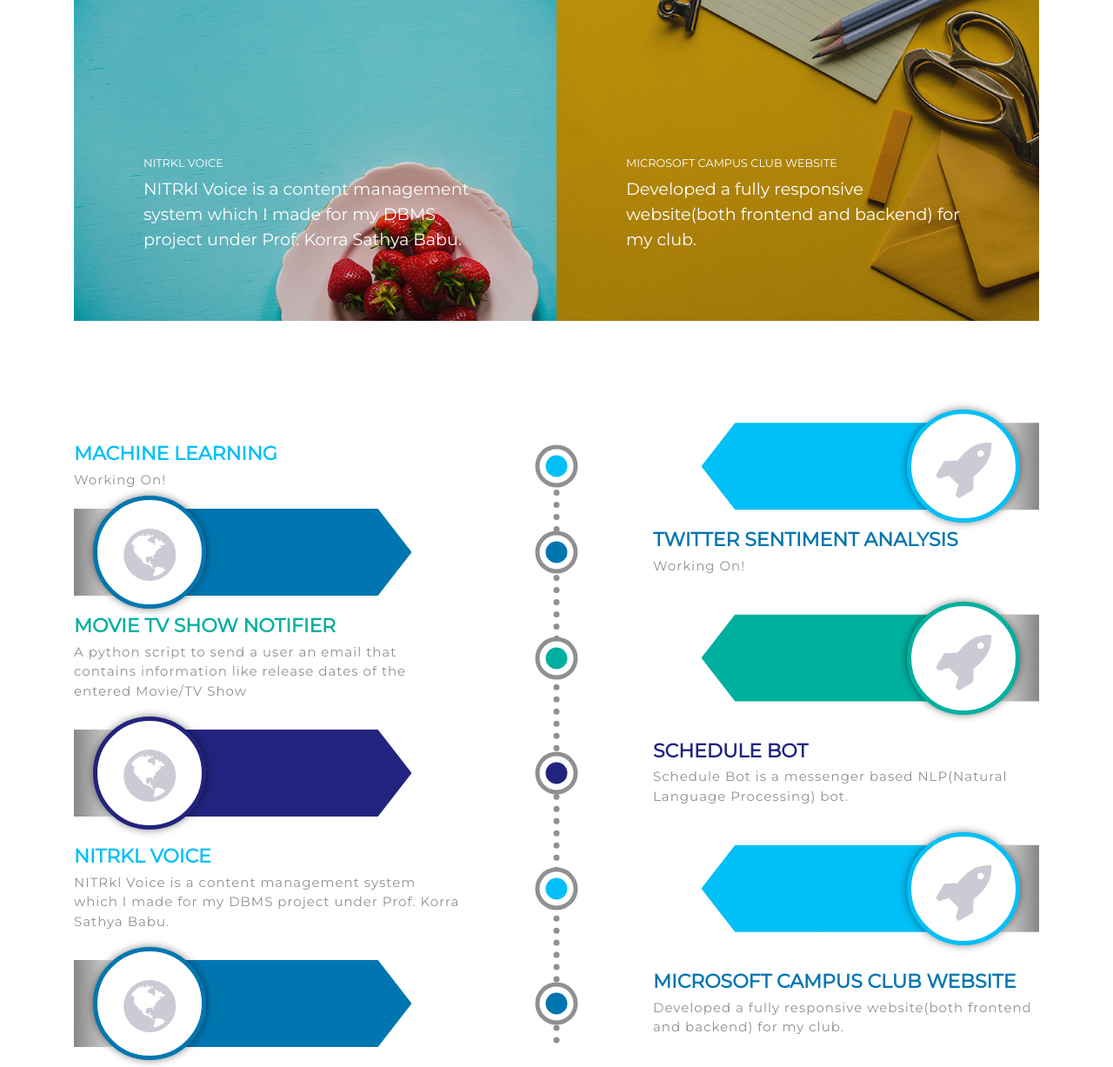
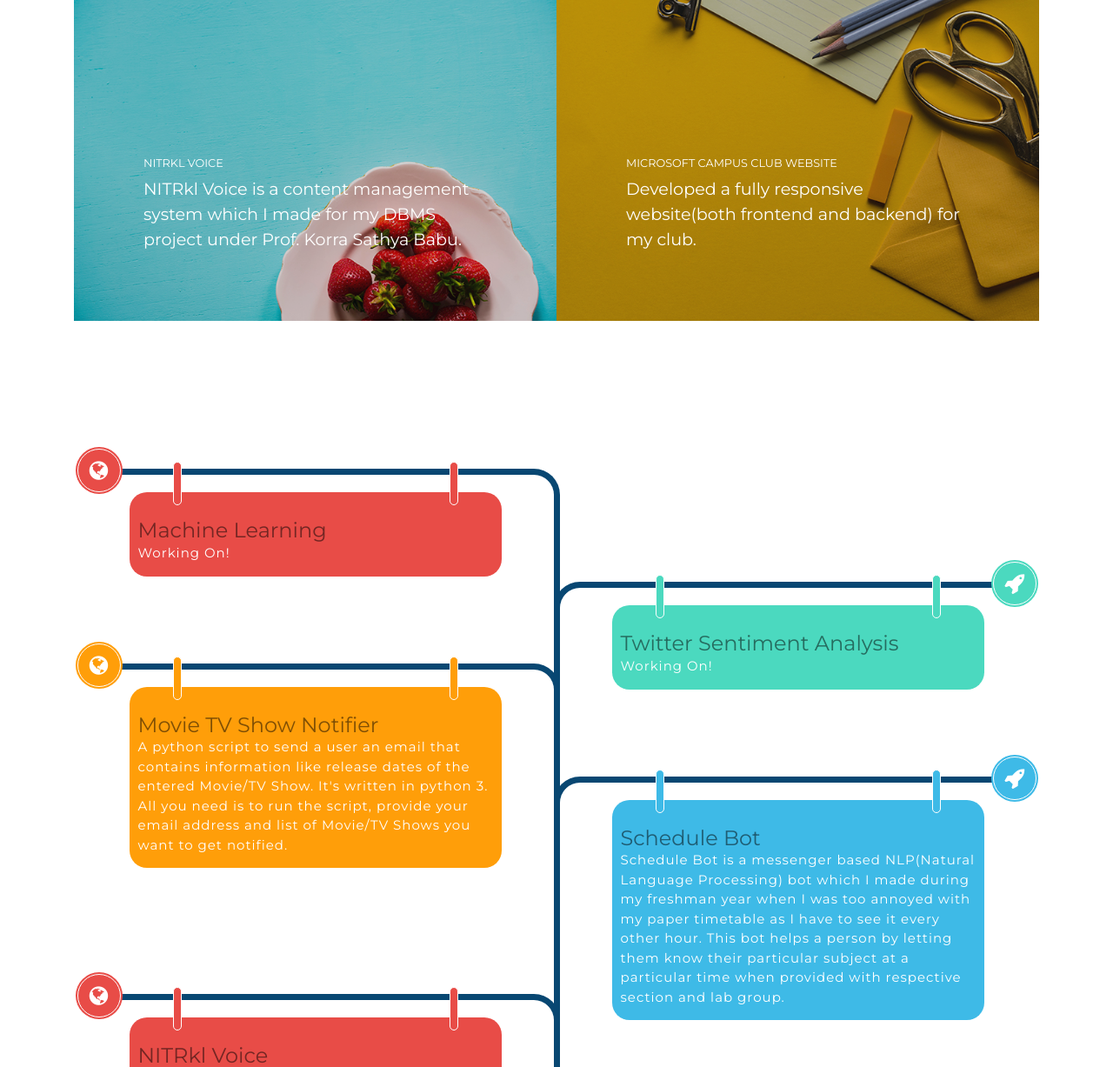
Before and after one commit to nguptaa/personal, a PHP site: page / in a window 1280 px wide. Shown: the part 1767-2994 px from the top of the page at 87% size. Run offline with PHP 8.4, Linux system fonts and the light colour scheme.

Commit message:
Modifications

```diff
--- a/assets/css/style.css
+++ b/assets/css/style.css
@@ -368,240 +368,186 @@ footer.footer .social-link:hover {
 }
 
 .main-timeline {
+  padding-top: 50px;
+  overflow: hidden;
   position: relative;
 }
 
 .main-timeline:before {
-  content: '';
-  height: 90%;
-  width: 1px;
-  border-left: 7px dotted #909090;
-  transform: translatex(-50%);
+  content: "";
+  width: 7px;
+  height: 100%;
+  background: #084772;
+  margin: 0 auto;
   position: absolute;
-  left: 50%;
-  top: 60px;
+  top: 80px;
+  left: 0;
+  right: 0;
 }
 
 .main-timeline .timeline {
-  margin-bottom: 5px;
-  padding: 20px 0;
+  width: 50%;
+  float: left;
+  padding: 20px 60px;
+  border-top: 7px solid #084772;
+  border-right: 7px solid #084772;
+  border-radius: 0 30px 0 0;
   position: relative;
-  z-index: 1;
+  right: -3.5px;
 }
 
-.main-timeline .timeline:before,
-.main-timeline .timeline:after {
-  content: '';
-  height: 25px;
-  width: 25px;
-  background-color: #01C0F7;
+.main-timeline .icon {
+  display: block;
+  width: 50px;
+  height: 50px;
+  line-height: 50px;
   border-radius: 50%;
-  box-shadow: 0 0 0 7px #fff, 0 0 0 12px #909090;
-  transform: translateX(-50%) translateY(-50%);
+  background: #e84c47;
+  border: 1px solid #fff;
+  text-align: center;
+  font-size: 25px;
+  color: #fff;
+  box-shadow: 0 0 0 2px #e84c47;
   position: absolute;
-  left: 50%;
-  top: 50%;
-  z-index: -1;
-}
-
-.main-timeline .timeline:after {
-  width: 35%;
-  height: 100px;
-  border-radius: 0;
-  left: auto;
-  right: 0;
-  top: 50%;
-  transform: translateX(0) translateY(-50%);
-  -webkit-clip-path: polygon(10% 0, 0 50%, 10% 100%, 100% 100%, 100% 0);
-  clip-path: polygon(10% 0, 0 50%, 10% 100%, 100% 100%, 100% 0);
+  top: -30px;
+  left: 0;
 }
 
 .main-timeline .timeline-content {
   display: block;
+  padding: 30px 10px 10px;
+  border-radius: 20px;
+  background: #e84c47;
+  color: #fff;
+  position: relative;
 }
 
 .main-timeline .timeline-content:hover {
   text-decoration: none;
+  color: #fff;
+}
+
+.main-timeline .timeline-content:before,
+.main-timeline .timeline-content:after {
+  content: "";
+  display: block;
+  width: 10px;
+  height: 50px;
+  border-radius: 10px;
+  background: #e84c47;
+  border: 1px solid #fff;
+  position: absolute;
+  top: -35px;
+  left: 50px;
 }
 
 .main-timeline .timeline-content:after {
-  content: '';
-  display: block;
-  clear: both;
+  left: auto;
+  right: 50px;
 }
 
-.main-timeline .content {
-  display: inline-block;
-  float: left;
-  width: 40%;
-  color: #909090;
-  position: relative;
+.main-timeline .title {
+  font-size: 24px;
+  margin: 0;
 }
 
 .main-timeline .description {
   font-size: 15px;
   letter-spacing: 1px;
-  margin: 0;
-}
-
-.main-timeline .title {
-  font-size: 22px;
-  font-weight: 600;
-  color: #01C0F7;
-  text-transform: uppercase;
   margin: 0 0 5px 0;
 }
 
-.timeline-icon {
-  height: 130px;
-  width: 130px;
-  font-size: 70px;
-  color: #01C0F7;
-  text-align: center;
-  line-height: 127px;
-  background-color: #fff;
-  border: 5px solid #01C0F7;
-  border-radius: 50%;
-  box-shadow: 0 0 10px rgba(0, 0, 0, 0.5);
-  position: absolute;
-  right: 2%;
-  top: 50%;
-  transform: translateY(-50%);
+.main-timeline .timeline:nth-child(2n) {
+  border-right: none;
+  border-left: 7px solid #084772;
+  border-radius: 30px 0 0 0;
+  right: auto;
+  left: -3.5px;
 }
 
-.main-timeline .timeline:nth-child(even):after {
-  right: auto;
-  left: 0;
-  transform: translateX(0) translateY(-50%) rotate(180deg);
+.main-timeline .timeline:nth-child(2n) .icon {
+  left: auto;
+  right: 0;
 }
 
-.main-timeline .timeline:nth-child(even) .content {
-  float: right;
+.main-timeline .timeline:nth-child(2) {
+  margin-top: 130px;
 }
 
-.main-timeline .timeline:nth-child(even) .timeline-icon {
-  right: auto;
-  left: 2%;
+.main-timeline .timeline:nth-child(odd) {
+  margin: -130px 0 30px 0;
 }
 
-.main-timeline .timeline:nth-child(4n+1):after {
-  background: linear-gradient(to right, #01C0F7, #01C0F7, #01C0F7, #01C0F7, #01C0F7, transparent, #868686);
+.main-timeline .timeline:nth-child(even) {
+  margin-bottom: 80px;
 }
 
-.main-timeline .timeline:nth-child(4n+2):before {
-  background-color: #0076B0;
+.main-timeline .timeline:first-child,
+.main-timeline .timeline:last-child:nth-child(even) {
+  margin: 0 0 30px 0;
 }
 
-.main-timeline .timeline:nth-child(4n+2):after {
-  background: linear-gradient(to right, #0076B0, #0076B0, #0076B0, #0076B0, #0076B0, transparent, #868686);
+.main-timeline .timeline:nth-child(2n) .timeline-content,
+.main-timeline .timeline:nth-child(2n) .timeline-content:before,
+.main-timeline .timeline:nth-child(2n) .timeline-content:after,
+.main-timeline .timeline:nth-child(2n) .icon {
+  background: #4bd9bf;
 }
 
-.main-timeline .timeline:nth-child(4n+2) .timeline-icon {
-  color: #0076B0;
-  border-color: #0076B0;
+.main-timeline .timeline:nth-child(2n) .icon {
+  box-shadow: 0 0 0 2px #4bd9bf;
 }
 
-.main-timeline .timeline:nth-child(4n+2) .title {
-  color: #0076B0;
+.main-timeline .timeline:nth-child(3n) .timeline-content,
+.main-timeline .timeline:nth-child(3n) .timeline-content:before,
+.main-timeline .timeline:nth-child(3n) .timeline-content:after,
+.main-timeline .timeline:nth-child(3n) .icon {
+  background: #ff9e09;
 }
 
-.main-timeline .timeline:nth-child(4n+3):before {
-  background-color: #00B09E;
+.main-timeline .timeline:nth-child(3n) .icon {
+  box-shadow: 0 0 0 2px #ff9e09;
 }
 
-.main-timeline .timeline:nth-child(4n+3):after {
-  background: linear-gradient(to right, #00B09E, #00B09E, #00B09E, #00B09E, #00B09E, transparent, #868686);
+.main-timeline .timeline:nth-child(4n) .timeline-content,
+.main-timeline .timeline:nth-child(4n) .timeline-content:before,
+.main-timeline .timeline:nth-child(4n) .timeline-content:after,
+.main-timeline .timeline:nth-child(4n) .icon {
+  background: #3ebae7;
 }
 
-.main-timeline .timeline:nth-child(4n+3) .timeline-icon {
-  color: #00B09E;
-  border-color: #00B09E;
+.main-timeline .timeline:nth-child(4n) .icon {
+  box-shadow: 0 0 0 2px #3ebae7;
 }
 
-.main-timeline .timeline:nth-child(4n+3) .title {
-  color: #00B09E;
-}
+@media only screen and (max-width: 767px) {
+  .main-timeline:before {
+    left: 0;
+    right: auto;
+  }
 
-.main-timeline .timeline:nth-child(4n+4):before {
-  background-color: #22237E;
-}
+  .main-timeline .timeline,
+  .main-timeline .timeline:nth-child(even),
+  .main-timeline .timeline:nth-child(odd) {
+    width: 100%;
+    float: none;
+    padding: 20px 30px;
+    margin: 0 0 30px 0;
+    border-right: none;
+    border-left: 7px solid #084772;
+    border-radius: 30px 0 0 0;
+    right: auto;
+    left: 0;
+  }
 
-.main-timeline .timeline:nth-child(4n+4):after {
-  background: linear-gradient(to right, #22237E, #22237E, #22237E, #22237E, #22237E, transparent, #868686);
-}
-
-.main-timeline .timeline:nth-child(4n+4) .timeline-icon {
-  color: #22237E;
-  border-color: #22237E;
-}
-
-.main-timeline .timeline:nth-child(4n+4) .title {
-  color: #22237E;
-}
-
-@media screen and (max-width:990px) {
-  .main-timeline:before {
-    top: 75px;
+  .main-timeline .icon {
+    left: auto;
+    right: 0;
   }
 }
 
-@media screen and (max-width:767px) {
-
-  .main-timeline:before,
-  .main-timeline .timeline:before {
-    display: none;
-  }
-
-  .main-timeline .timeline {
-    padding-top: 180px;
-    margin-bottom: 20px;
-  }
-
-  .main-timeline .timeline:nth-child(even):after,
-  .main-timeline .timeline:after {
-    height: 170px;
-    width: 100px;
-    top: 0;
-    right: 50%;
-    transform: translateY(0) translateX(50%);
-    -webkit-clip-path: polygon(50% 100%, 100% 90%, 100% 0, 0 0, 0 90%);
-    clip-path: polygon(50% 100%, 100% 90%, 100% 0, 0 0, 0 90%);
-  }
-
-  .main-timeline .timeline:nth-child(even):after {
-    left: auto;
-  }
-
-  .main-timeline .timeline:nth-child(4n+1)after {
-    background: linear-gradient(to top, #01C0F7, #01C0F7, #01C0F7, #01C0F7, #01C0F7, transparent, #868686, #868686);
-  }
-
-  .main-timeline .timeline:nth-child(4n+2):after {
-    background: linear-gradient(to bottom, #868686, #868686, transparent, #0076B0, #0076B0, #0076B0, #0076B0, #0076B0);
-  }
-
-  .main-timeline .timeline:nth-child(4n+3):after {
-    background: linear-gradient(to top, #00B09E, #00B09E, #00B09E, #00B09E, #00B09E, transparent, #868686, #868686);
-  }
-
-  .main-timeline .timeline:nth-child(4n+4):after {
-    background: linear-gradient(to bottom, #868686, #868686, transparent, #22237E, #22237E, #22237E, #22237E, #22237E);
-  }
-
-  .main-timeline .content {
-    float: none;
-    width: 100%;
-    text-align: center;
-  }
-
-  .main-timeline .timeline:nth-child(even) .timeline-icon,
-  .main-timeline .timeline-icon {
-    right: 50%;
-    top: 2%;
-    transform: translateX(50%) translateY(0);
-  }
-
-  .main-timeline .timeline:nth-child(even) .timeline-icon {
-    left: auto;
+@media only screen and (max-width: 480px) {
+  .main-timeline .title {
+    font-size: 18px;
   }
 }
--- a/index.html
+++ b/index.html
@@ -197,96 +197,88 @@
     </div>
   </section>
 
+
   <div class="container">
     <div class="row">
       <div class="col-md-12">
         <div class="main-timeline">
           <div class="timeline">
+            <span class="icon fa fa-globe"></span>
             <a href="#" class="timeline-content">
-              <div class="timeline-icon">
-                <i class="fa fa-rocket"></i>
-              </div>
-              <div class="content">
               <h3 class="title">Machine Learning</h3>
               <p class="description">
                 Working On!
               </p>
-              </div>
             </a>
           </div>
           <div class="timeline">
+            <span class="icon fa fa-rocket"></span>
             <a href="#" class="timeline-content">
-              <div class="timeline-icon">
-                <i class="fa fa-globe"></i>
-              </div>
-              <div class="content">
               <h3 class="title">Twitter Sentiment Analysis</h3>
               <p class="description">
                 Working On!
               </p>
-              </div>
             </a>
           </div>
           <div class="timeline">
+            <span class="icon fa fa-globe"></span>
             <a href="#" class="timeline-content">
-              <div class="timeline-icon">
-                <i class="fa fa-rocket"></i>
-              </div>
-              <div class="content">
               <h3 class="title">Movie TV Show Notifier</h3>
               <p class="description">
                 A python script to send a user an email that contains information like release dates of
                 the entered
-                  Movie/TV Show
+                Movie/TV Show. It's written in python 3. All you need is to run the script, provide your email address
+                and list of
+                Movie/TV Shows you want to get notified.
               </p>
-              </div>
             </a>
           </div>
           <div class="timeline">
+            <span class="icon fa fa-rocket"></span>
             <a href="#" class="timeline-content">
-              <div class="timeline-icon">
-                <i class="fa fa-globe"></i>
-              </div>
-              <div class="content">
               <h3 class="title">Schedule Bot</h3>
               <p class="description">
-                  Schedule Bot is a messenger based NLP(Natural Language Processing) bot.
+                Schedule Bot is a messenger based NLP(Natural Language Processing) bot which I made
+                during my freshman year when I was too annoyed with my paper timetable as I have
+                to see it every other hour. This bot helps a person by letting them know their particular
+                subject at a particular time when provided with respective section and lab group.
               </p>
-              </div>
             </a>
           </div>
           <div class="timeline">
+            <span class="icon fa fa-globe"></span>
             <a href="#" class="timeline-content">
-              <div class="timeline-icon">
-                <i class="fa fa-rocket"></i>
-              </div>
-              <div class="content">
               <h3 class="title">NITRkl Voice</h3>
               <p class="description">
-                  NITRkl Voice is a content management system which I made for my DBMS project under
-                  Prof. Korra Sathya Babu.
+                NITRkl voice is a content management system which I made for my DBMS project under
+                Prof. Korra Sathya Babu. I coded both frontend and backend from scratch completely on
+                my own. Temporarily it’s hosted at https://nikhilgupta.000webhostapp.com. HTML,
+                CSS, JavaScript are used in the frontend part, PHP in the backend and MySQL in the
+                database.
               </p>
-              </div>
             </a>
           </div>
           <div class="timeline">
+            <span class="icon fa fa-rocket"></span>
             <a href="#" class="timeline-content">
-              <div class="timeline-icon">
-                <i class="fa fa-globe"></i>
-              </div>
-              <div class="content">
               <h3 class="title">Microsoft Campus Club Website</h3>
               <p class="description">
-                  Developed a fully responsive website(both frontend and backend) for my club.
+                Developed a fully responsive website(both frontend and backend) for the club throughout the summer from
+                scratch
+                completely on my own. Temporarily it’s hosted at
+                https://msclubnitrkl.000webhostapp.com Soon it will be live on NIT Rourkela subdomain. HTML, CSS,
+                JavaScript are used
+                in the frontend part, PHP in the backend and
+                MySQL in the database.
               </p>
-              </div>
             </a>
-          </div>
-
           </div>
         </div>
       </div>
     </div>
+  </div>
+
+
 
   <!-- Map -->
   <!-- <div class="container">
```
Lines whose indentation alone changed are shown as unchanged.
